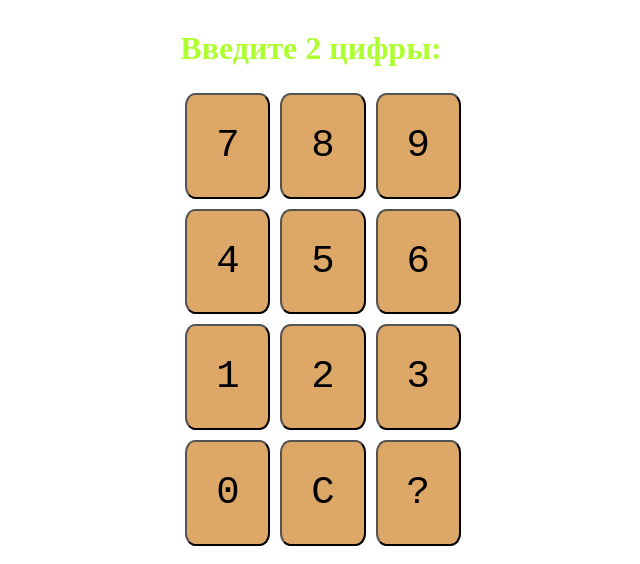
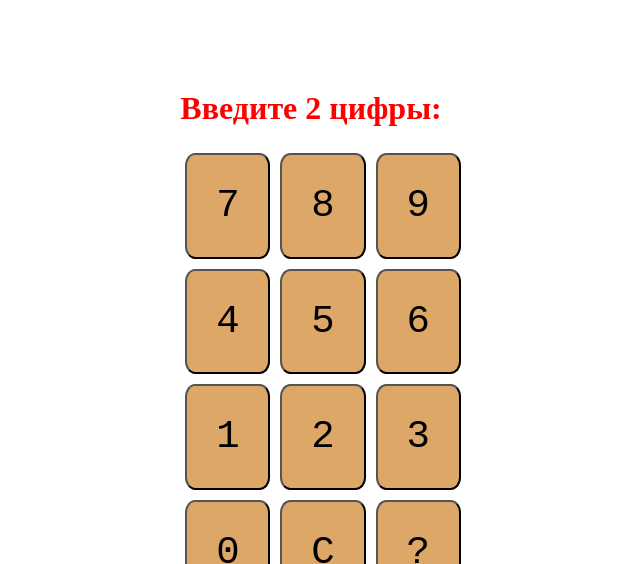
Before and after one commit to i5anin/telegram-web-app, a plain HTML site: page index.html in a window 1280 px wide. Shown: the top 564 px of the page, without its empty margins (317-957 px from the left). Drawn offline with Linux system fonts and the light colour scheme; grey boxes are pictures that could not be loaded.

Commit message:
Update index.html

```diff
--- a/index.html
+++ b/index.html
@@ -19,14 +19,14 @@
             }
 
             .color {
-                color: greenyellow;
+                color: red;
             }
 
             body {
                 display: flex;
                 justify-content: center;
                 align-items: center;
-                height: 80vh;
+                height: 95vh;
                 margin: 0;
             }
         </style>
```
